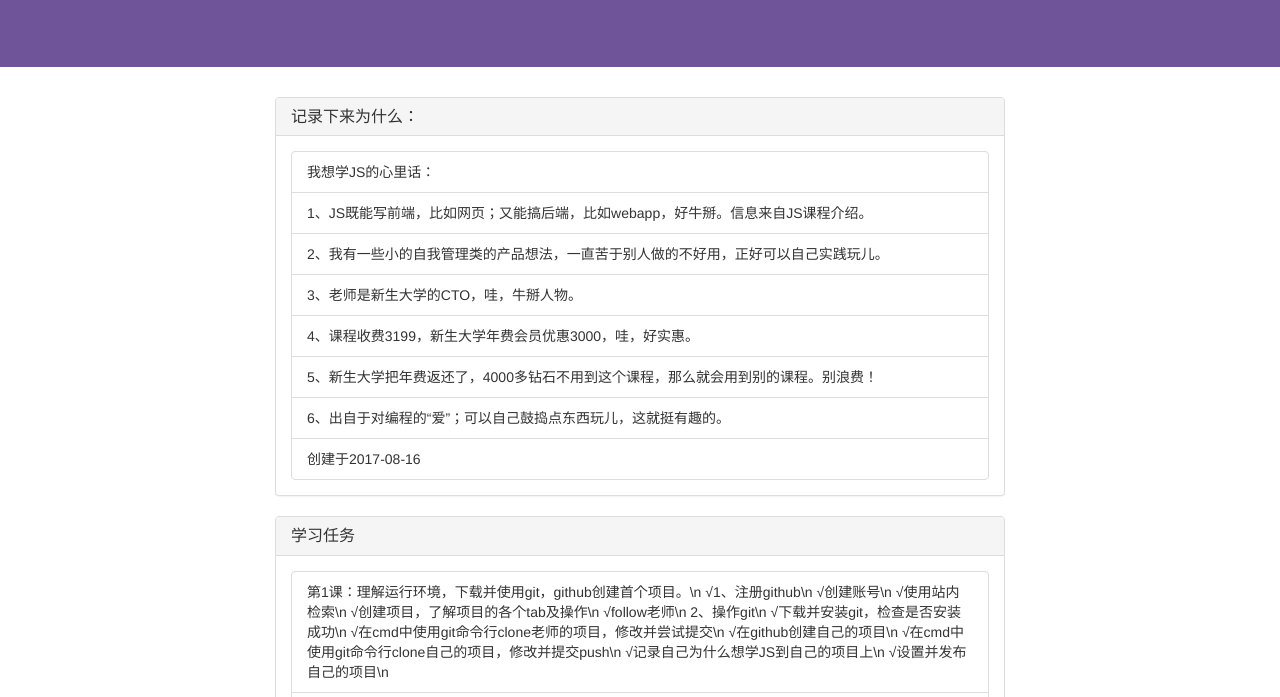
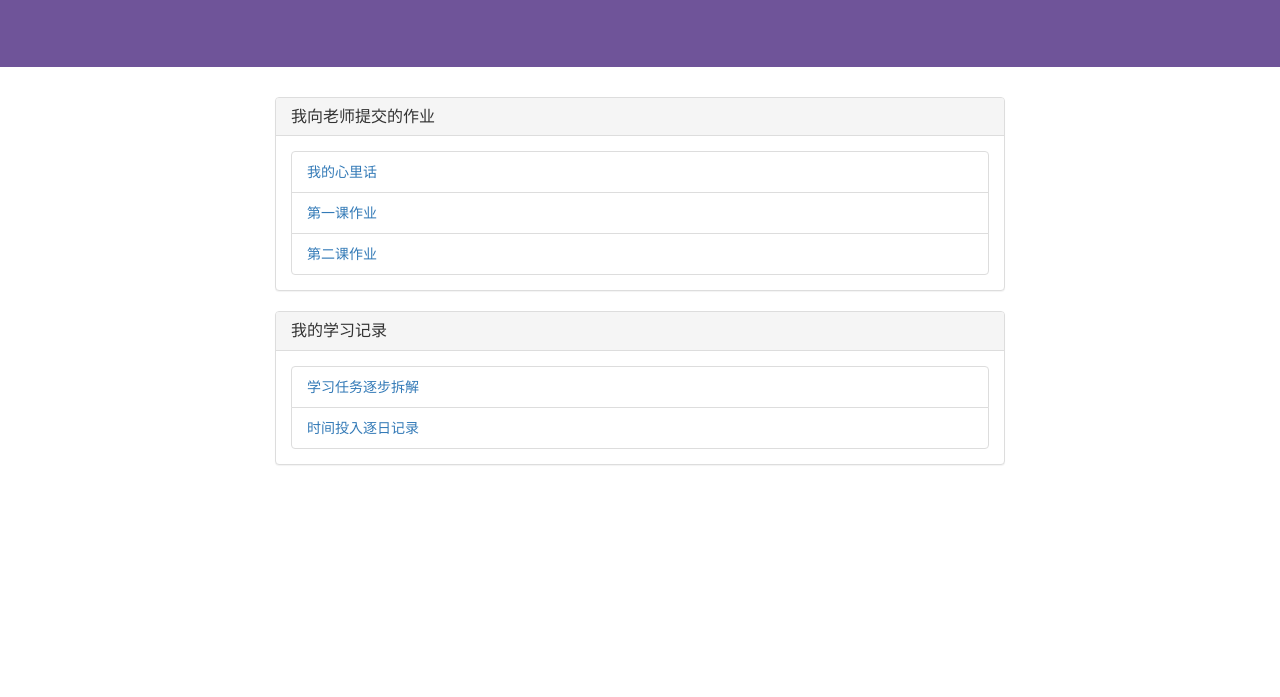
Before and after one commit to taohyson/records, a plain HTML site: page index.html in a window 1280 px wide. Shown: the part 103-800 px from the top of the page. Drawn offline with nearby package versions, Linux system fonts and the light colour scheme.

Commit message:
尝试把文本按内容放在不同md文件，index网页仅做索引

```diff
--- a/index.html
+++ b/index.html
@@ -21,33 +21,28 @@
 
       <div class="panel panel-default">
         <div class="panel-heading">
-          <h3 class="panel-title">记录下来为什么：</h3>
+          <h3 class="panel-title">我向老师提交的作业</h3>
         </div>
+
         <div class="panel-body">
-          <li class="list-group-item">
-            我想学JS的心里话：
+		  <li class="list-group-item">
+            <a href="">
+              我的心里话
+            </a>
+
+			</li>
+		  <li class="list-group-item">
+            <a href="">
+              第一课作业
+            </a>
           </li>
-          <li class="list-group-item">
-            1、JS既能写前端，比如网页；又能搞后端，比如webapp，好牛掰。信息来自JS课程介绍。
+
+		  <li class="list-group-item">
+            <a href="">
+              第二课作业
+            </a>
           </li>
-		  <li class="list-group-item">
-            2、我有一些小的自我管理类的产品想法，一直苦于别人做的不好用，正好可以自己实践玩儿。
-          </li>
-		  <li class="list-group-item">
-            3、老师是新生大学的CTO，哇，牛掰人物。
-          </li>
-		  <li class="list-group-item">
-            4、课程收费3199，新生大学年费会员优惠3000，哇，好实惠。
-          </li>
-		  <li class="list-group-item">
-            5、新生大学把年费返还了，4000多钻石不用到这个课程，那么就会用到别的课程。别浪费！
-          </li>
-		  <li class="list-group-item">
-            6、出自于对编程的“爱”；可以自己鼓捣点东西玩儿，这就挺有趣的。
-          </li>
-		  <li class="list-group-item">
-            创建于2017-08-16
-          </li>
+
         </div>
 
       </div>
@@ -56,64 +51,26 @@
     </div>
 
 
-    <div class="col-md-8 col-md-offset-2">
-
-      <div class="panel panel-default">
-        <div class="panel-heading">
-          <h3 class="panel-title">学习任务</h3>
-        </div>
-
-        <div class="panel-body">
-          <li class="list-group-item">
-              第1课：理解运行环境，下载并使用git，github创建首个项目。\n
-			  √1、注册github\n
-				√创建账号\n
-				√使用站内检索\n
-				√创建项目，了解项目的各个tab及操作\n
-				√follow老师\n
-
-				2、操作git\n
-
-				√下载并安装git，检查是否安装成功\n
-				√在cmd中使用git命令行clone老师的项目，修改并尝试提交\n
-				√在github创建自己的项目\n
-				√在cmd中使用git命令行clone自己的项目，修改并提交push\n
-				√记录自己为什么想学JS到自己的项目上\n
-				√设置并发布自己的项目\n
-
-          </li>
-
-          <li class="list-group-item">
-              第2课：等待揭秘
-          </li>
-        </div>
-
-      </div>
-
-
-    </div>
 
     <div class="col-md-8 col-md-offset-2">
 
       <div class="panel panel-default">
         <div class="panel-heading">
-          <h3 class="panel-title">时间投入：</h3>
+          <h3 class="panel-title">我的学习记录</h3>
         </div>
         <div class="panel-body">
           <li class="list-group-item">
             <a href="">
-              2017年8月15日共计4H20m，具体为
-			  上班路上20m
-			  午休时段60m
-			  下班路上60m
-			  在家带小孩时120m
+              学习任务逐步拆解
             </a>
           </li>
+
           <li class="list-group-item">
             <a href="">
-              2017年8月16日
+              时间投入逐日记录
             </a>
           </li>
+
         </div>
 
       </div>
```
Also changed, not shown: 3 other files.
